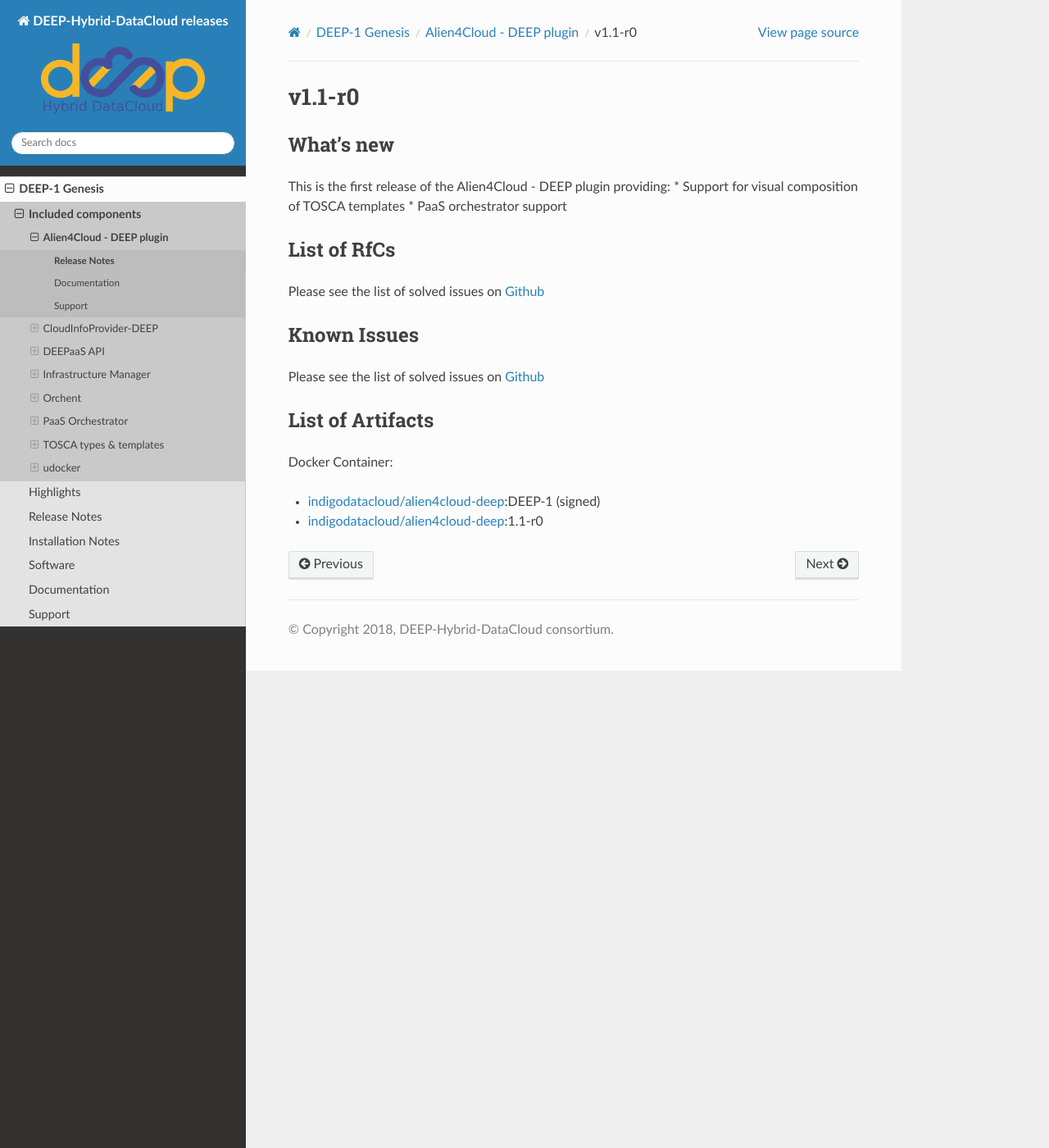
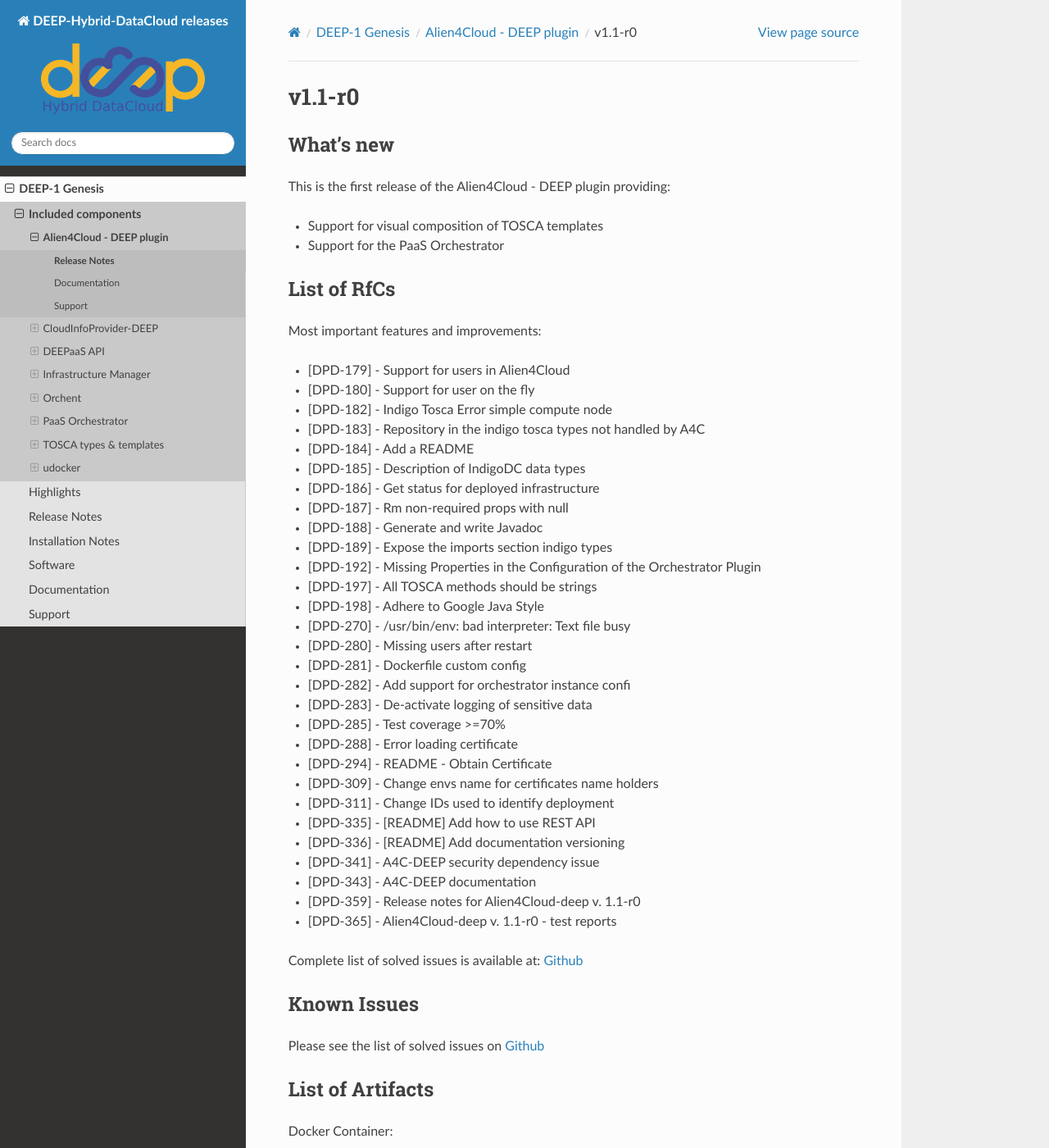
Before and after one commit to deephdc/deep-releases, a Sphinx documentation site: the page built from source/releases/genesis/a4c-deep/v1.1-r0.rst, in a window 1280 px wide and 1400 px high. Shown: the whole window at 82% size. Built offline with Sphinx 7.4.7 and the Read the Docs theme 2.0.0, drawn with Linux system fonts in a browser that asks for light colours; some of the changed text lies outside the part shown.

Commit message:
finished a4c

```diff
--- a/source/releases/genesis/a4c-deep/v1.1-r0.rst
+++ b/source/releases/genesis/a4c-deep/v1.1-r0.rst
@@ -4,14 +4,47 @@
 What’s new
 ~~~~~~~~~~
 
-This is the first release of the Alien4Cloud - DEEP plugin providing: \*
-Support for visual composition of TOSCA templates \* PaaS orchestrator
-support
+This is the first release of the Alien4Cloud - DEEP plugin providing:
+
+- Support for visual composition of TOSCA templates
+- Support for the PaaS Orchestrator
 
 List of RfCs
 ~~~~~~~~~~~~
+Most important features and improvements:
 
-Please see the list of solved issues on
+- [DPD-179] - Support for users in Alien4Cloud
+- [DPD-180] - Support for user on the fly
+- [DPD-182] - Indigo Tosca Error simple compute node
+- [DPD-183] - Repository in the indigo tosca types not handled by A4C
+- [DPD-184] - Add a README
+- [DPD-185] - Description of IndigoDC data types
+- [DPD-186] - Get status for deployed infrastructure
+- [DPD-187] - Rm non-required props with null
+- [DPD-188] - Generate and write Javadoc
+- [DPD-189] - Expose the imports section indigo types
+- [DPD-192] - Missing Properties in the Configuration of the Orchestrator Plugin
+- [DPD-197] - All TOSCA methods should be strings
+- [DPD-198] - Adhere to Google Java Style
+- [DPD-270] - /usr/bin/env: bad interpreter: Text file busy
+- [DPD-280] - Missing users after restart
+- [DPD-281] - Dockerfile custom config
+- [DPD-282] - Add support for orchestrator instance confi
+- [DPD-283] - De-activate logging of sensitive data
+- [DPD-285] - Test coverage >=70%
+- [DPD-288] - Error loading certificate
+- [DPD-294] - README - Obtain Certificate
+- [DPD-309] - Change envs name for certificates name holders
+- [DPD-311] - Change IDs used to identify deployment
+- [DPD-335] - [README] Add how to use REST API
+- [DPD-336] - [README] Add documentation versioning
+- [DPD-341] - A4C-DEEP security dependency issue
+- [DPD-343] - A4C-DEEP documentation
+- [DPD-359] - Release notes for Alien4Cloud-deep v. 1.1-r0
+- [DPD-365] - Alien4Cloud-deep v. 1.1-r0 - test reports
+
+
+Complete list of solved issues is available at:
 `Github <https://github.com/indigo-dc/alien4cloud-deep/issues?q=is%3Aissue+is%3Aclosed>`__
 
 Known Issues
@@ -27,3 +60,13 @@
 
 -  `indigodatacloud/alien4cloud-deep <https://hub.docker.com/r/indigodatacloud/alien4cloud-deep/tags/>`__:DEEP-1 (signed)
 -  `indigodatacloud/alien4cloud-deep <https://hub.docker.com/r/indigodatacloud/alien4cloud-deep/tags/>`__:1.1-r0
+
+Dependencies
+~~~~~~~~~~~~
+
+The Alien4Cloud-DEEP plugin v. 1.1-r0 is known to work with the following:
+
+- Alien4Cloud custom verision: 2.0.0-UPV-1.0.0
+- Plugin version: 1.0.4-SNAPSHOT
+- Alien4Cloud Settings Manager version: 1.0.1
+- TOSCA custom-types version: 1.0
```
Also changed, not shown: source/releases/genesis/a4c-deep.rst (+12 -7 lines), 1 other file.
